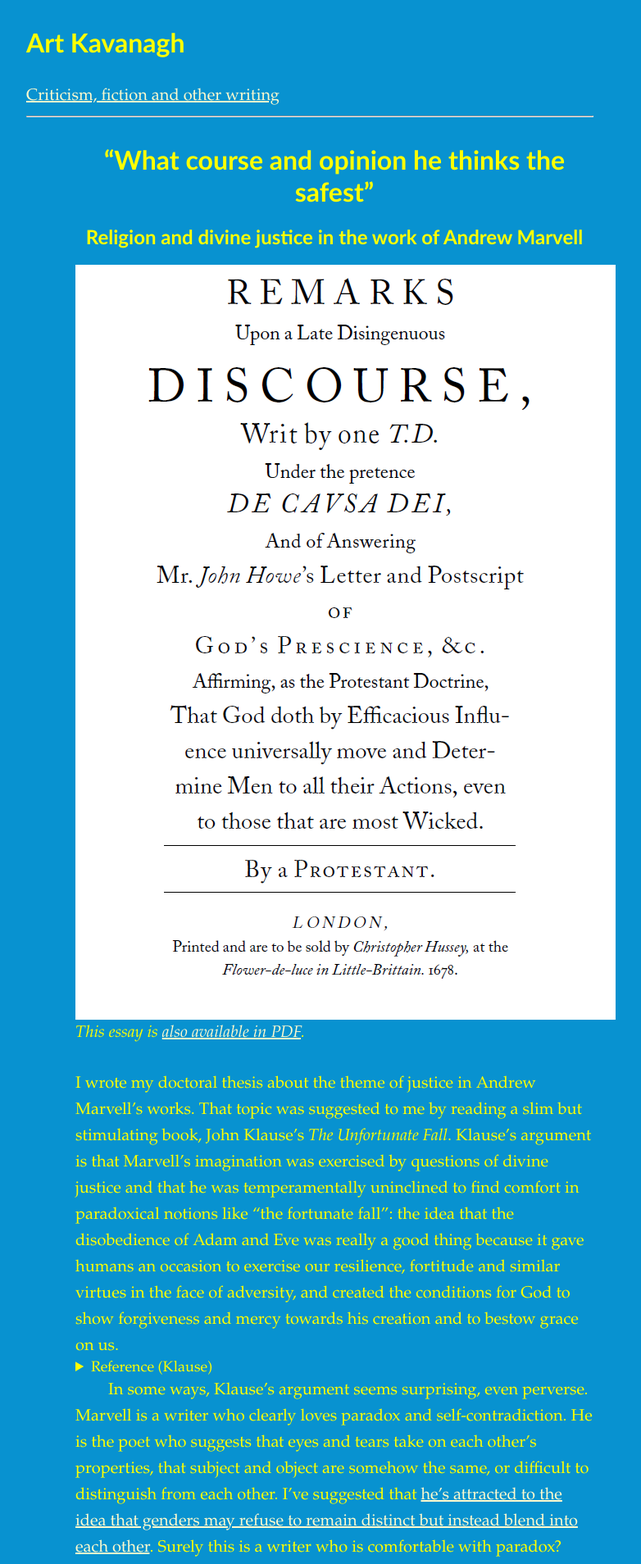
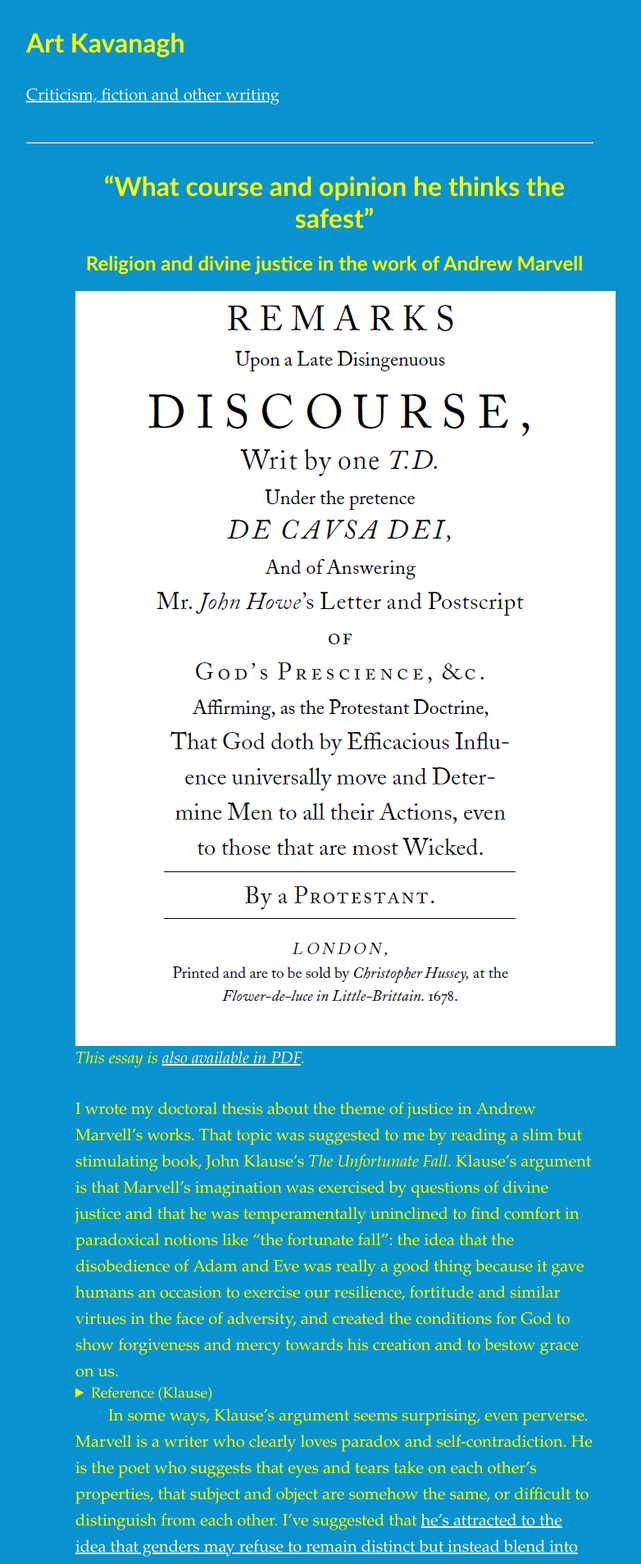
Before and after one commit to artkavanagh/github.io, a Jekyll site: the page religion-theodicy.html, which Jekyll copies as it is, in a window 1280 px wide. Shown: the top 1908 px of the page at 82% size, without its empty margins (232-1014 px from the left). Built offline with Jekyll 4.4.1, drawn with Linux system fonts in a browser that asks for light colours.

Commit message:
Update religion-theodicy.html

```diff
--- a/religion-theodicy.html
+++ b/religion-theodicy.html
@@ -8,7 +8,8 @@
 <body>
 <header>
 <h1>Art Kavanagh</h1>
-<p class="unindent"><a href="https://www.artkavanagh.ie/">Criticism, fiction and other writing</a><br></p>
+<p class="unindent"><a href="https://www.artkavanagh.ie/">Criticism, fiction and other writing</a><br>
+&nbsp;</p>
 <hr>
 </header>
 <h1 class="headcentre">“What course and opinion he thinks the safest”</h1>
```
